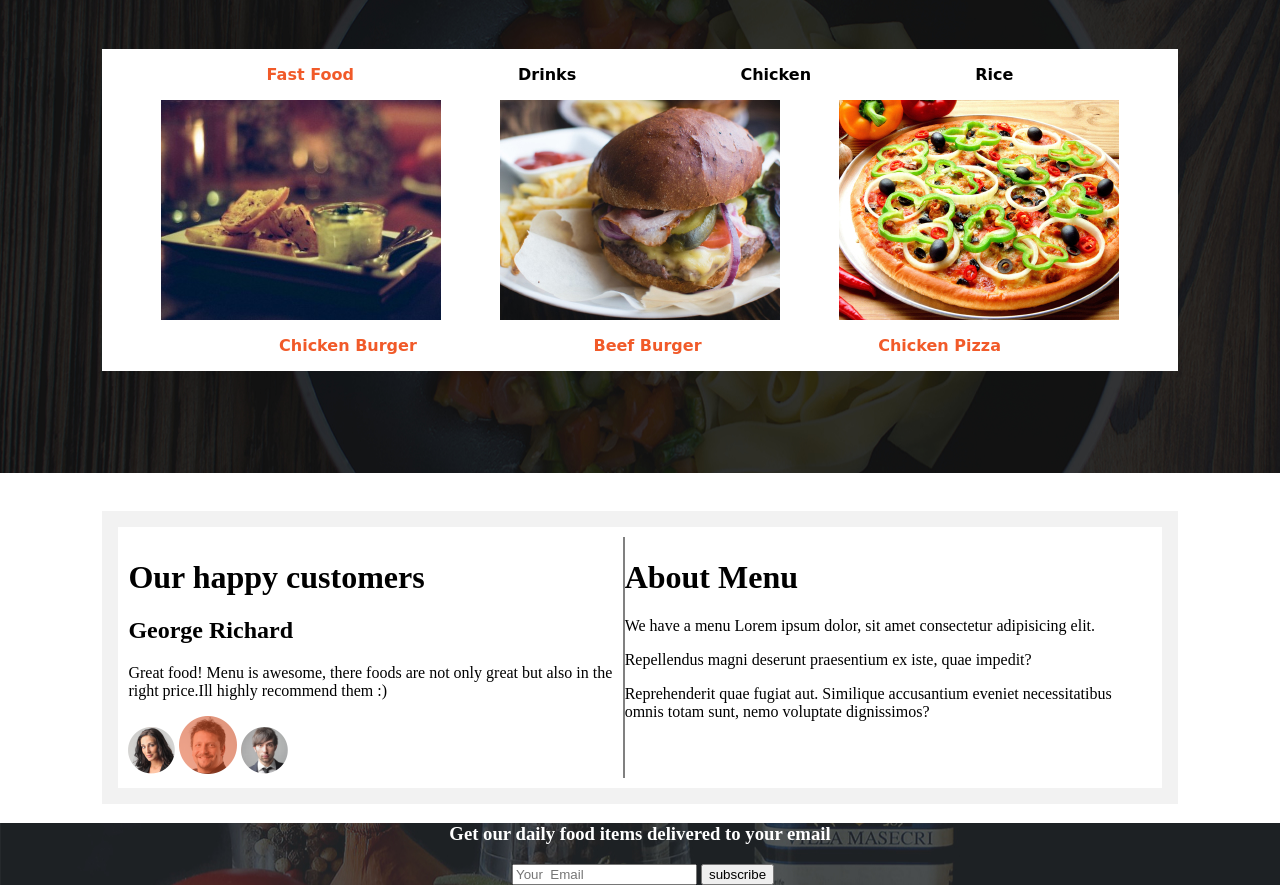
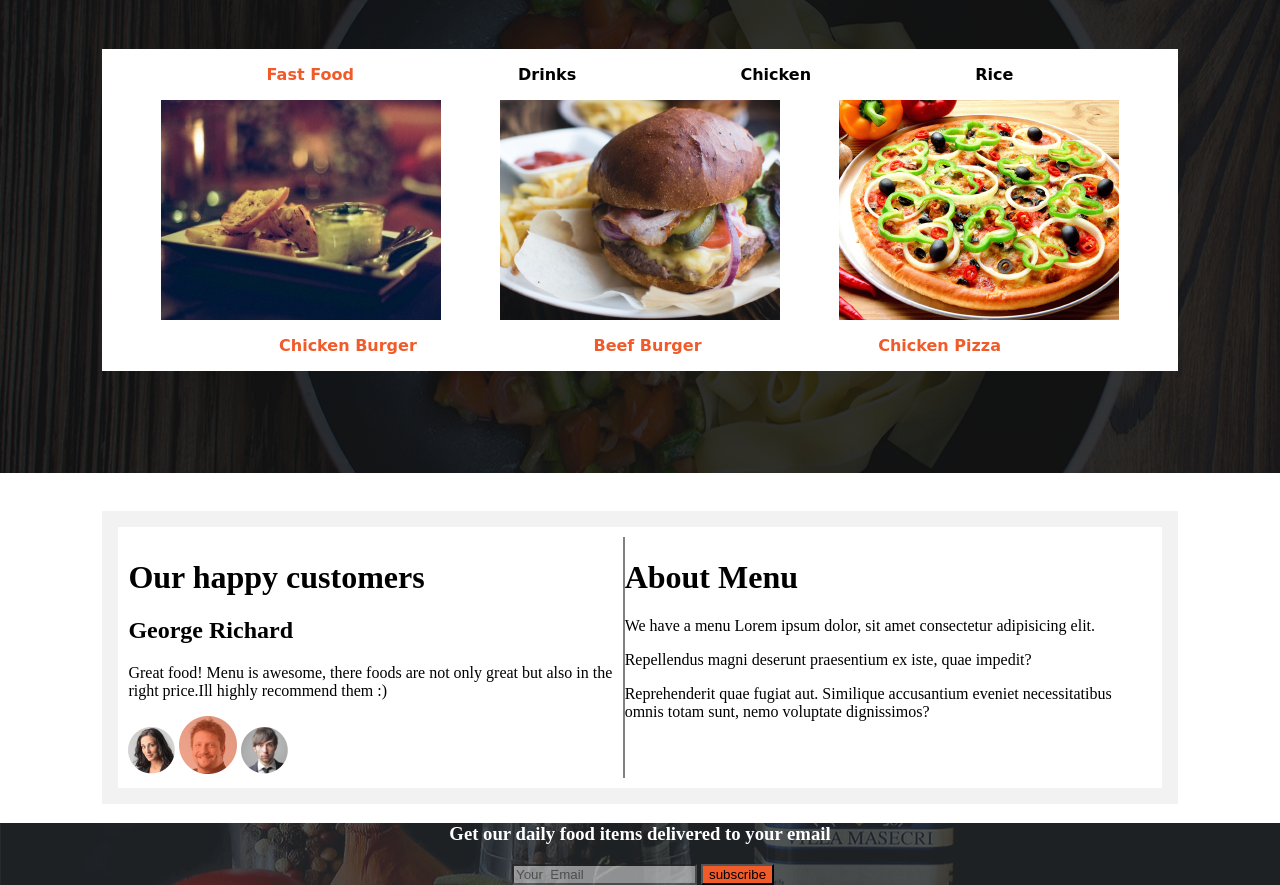
Before and after one commit to halima254/anita-s-kitchen, a plain HTML site: page index.html in a window 1280 px wide. Shown: the part 2119-3004 px from the top of the page. Drawn offline with Linux system fonts and the light colour scheme.

Commit message:
forms-style

```diff
--- a/index.css
+++ b/index.css
@@ -225,7 +225,14 @@ body {
     background-color: #F15A29;
 
 }
+button{
+    background-color: #F15A29;
+}
 .delivery h3{
     color:white;
     text-align: center;
 }
+.email{
+background-color: white;
+opacity: 0.5;
+}
--- a/index.html
+++ b/index.html
@@ -112,7 +112,7 @@
 
         </h3>
         <form action="" class="form">
-            <input type="text" placeholder="Your  Email">
+            <input type="text" placeholder="Your  Email" class="email">
             <button class="subscribe">subscribe</button>
         </form>
         <!-- <div id="email"></div>
```
